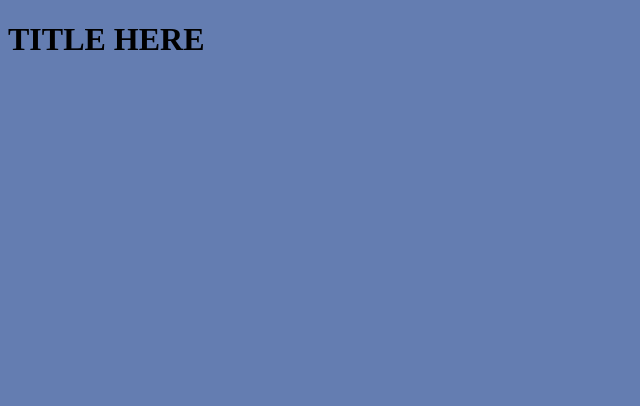
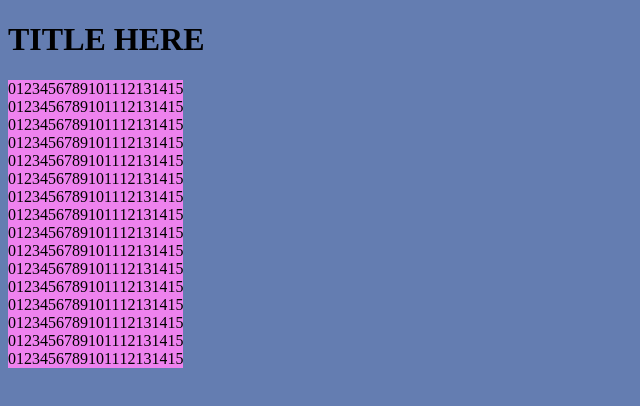
Before and after one commit to LowCik/Etch-a-Sketch, a plain HTML site: page index.html in a window 1280 px wide. Shown: the whole page, without its empty margins (0-640 px from the left). Drawn offline with Linux system fonts and the light colour scheme.

Commit message:
it now a square ! with .cell !

```diff
--- a/scrypt.js
+++ b/scrypt.js
@@ -8,16 +8,21 @@ puis dans ces ligne, les 16 div "Case".
   */
 function createGrill() {
   let size = 16;
-  console.log("yes");
-  console.log("haouais");
+
   for (let i = 0; i < size; i++) {
     const line = document.createElement('div');//créer "l'objet" div
-    line.classList.add('line-start');
-    line.style.backgroundColor = 'red';
-    grillContainer.append(line);
+    line.classList.add('line');
 
+    for (let i = 0; i < size; i++) {
+      const cell = document.createElement('div');// créer une div
+      cell.classList.add('cell');
+      cell.textContent = i;
+      cell.style.backgroundColor = 'violet';
+      line.append(cell);
+    }
+
+    grillContainer.append(line); // l'ajoute a grill Container
   }
 
-  console.log('bah oausi');
 }
 createGrill();
--- a/styles.css
+++ b/styles.css
@@ -1,11 +1,12 @@
-body {
+ body {
     background-color: #647db1;
 }
 
-.line {
-    flex: auto;
+.line{
     display: flex;
-
-    height: 10px;
-    width: 10px;
+    flex-direction: row;
+    border-style: 1px solid black;
 }
+.cell :hover{
+    background-color: blue;
+}
```
